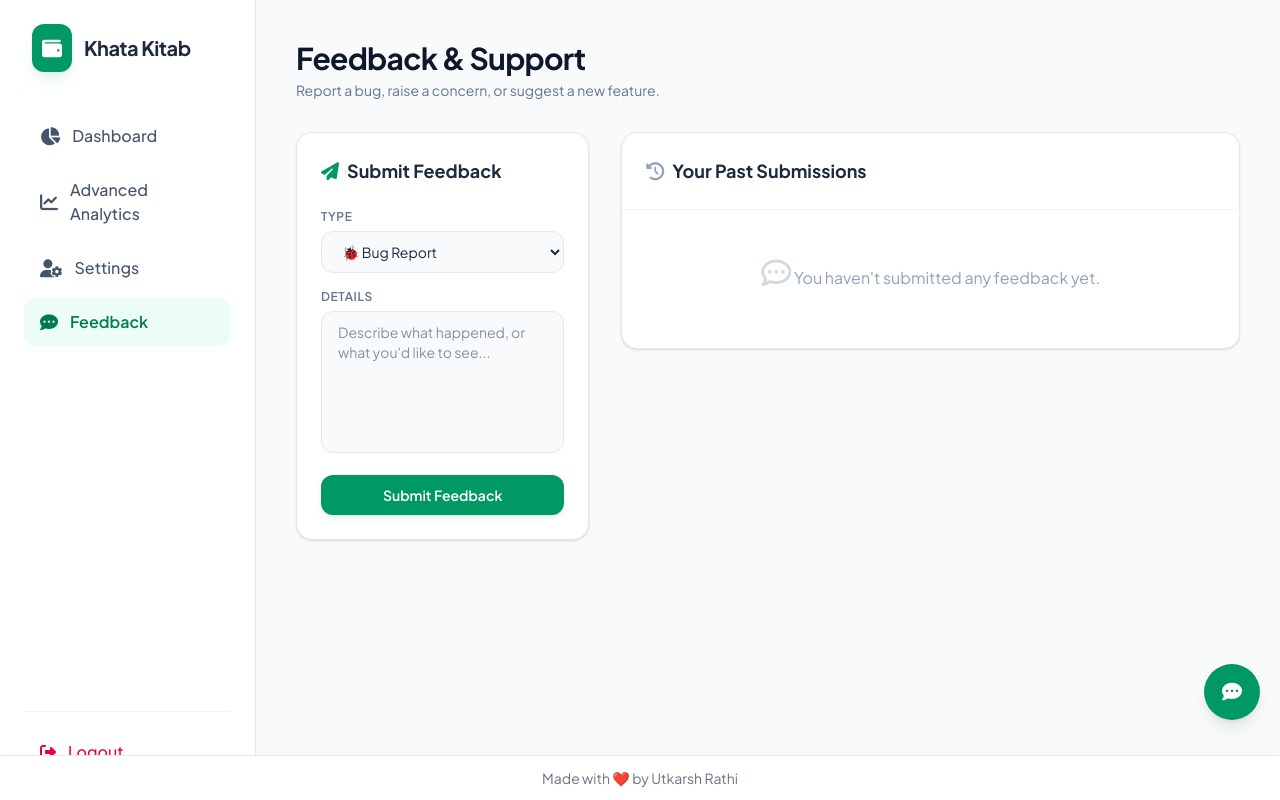
After one commit to utkarshrathihbe/khata-kitab, a Flask app: page /feedback in a window 1280 px wide. The commit adds this page. Run offline with Flask 3, Linux system fonts and the light colour scheme; the visitor is signed in with stand-in values (Sample User, id 1); data that the repository does not hold is empty.

Commit message:
Fix flash message leak across pages and add success/error color coding

```diff
--- a/app.py
+++ b/app.py
@@ -1,6 +1,7 @@
 import io
 import os
 import base64
+import difflib
 from datetime import datetime
 from flask import Flask, render_template, request, redirect, url_for, flash, jsonify
 from flask_login import LoginManager, UserMixin, login_user, login_required, logout_user, current_user
@@ -204,7 +205,7 @@ def feedback_page():
         message = (request.form.get("message") or "").strip()
 
         if not message:
-            flash("Please describe your feedback before submitting.")
+            flash("Please describe your feedback before submitting.", "error")
             return redirect(url_for('feedback_page'))
 
         entry = Feedback(
@@ -216,7 +217,7 @@ def feedback_page():
         )
         db.session.add(entry)
         db.session.commit()
-        flash("Thanks! Your feedback has been submitted.")
+        flash("Thanks! Your feedback has been submitted.", "success")
         return redirect(url_for('feedback_page'))
 
     my_feedback = Feedback.query.filter_by(user_id=current_user.id).order_by(Feedback.id.desc()).all()
@@ -236,10 +237,10 @@ def login_page():
 
         if user and check_password_hash(user.password_hash, password):
             login_user(user)
-            flash("Welcome back to Khata Kitab!")
+            flash("Welcome back to Khata Kitab!", "success")
             return redirect(url_for('dashboard'))
         else:
-            flash("Invalid email or password.")
+            flash("Invalid email or password.", "error")
             return redirect(url_for('login_page'))
 
     return render_template("login.html")
@@ -255,20 +256,20 @@ def signup_page():
         password = request.form.get("password") or ""
 
         if not name or len(name) < 2:
-            flash("Please enter your full name.")
+            flash("Please enter your full name.", "error")
             return redirect(url_for('signup_page'))
 
         if "@" not in email or "." not in email.split("@")[-1]:
-            flash("Please enter a valid email address.")
+            flash("Please enter a valid email address.", "error")
             return redirect(url_for('signup_page'))
 
         if len(password) < 6:
-            flash("Password must be at least 6 characters long.")
+            flash("Password must be at least 6 characters long.", "error")
             return redirect(url_for('signup_page'))
 
         existing_user = User.query.filter_by(email=email).first()
         if existing_user:
-            flash("An account with this email already exists.")
+            flash("An account with this email already exists.", "error")
             return redirect(url_for('signup_page'))
 
         new_user = User(
@@ -280,7 +281,7 @@ def signup_page():
         db.session.commit()
 
         login_user(new_user)
-        flash("Account created successfully! Welcome to Khata Kitab.")
+        flash("Account created successfully! Welcome to Khata Kitab.", "success")
         return redirect(url_for('dashboard'))
 
     return render_template("signup.html")
@@ -289,7 +290,7 @@ def signup_page():
 @login_required
 def logout():
     logout_user()
-    flash("Logged out successfully.")
+    flash("Logged out successfully.", "success")
     return redirect(url_for('login_page'))
 
 @app.route("/forgot", methods=["GET", "POST"])
@@ -299,7 +300,7 @@ def forgot_password():
         user = User.query.filter_by(email=email).first()
         # Always show the same message whether or not the email exists,
         # so we don't leak which emails are registered.
-        flash("If an account with that email exists, password reset instructions would be sent. (Email sending isn't set up yet.)")
+        flash("If an account with that email exists, password reset instructions would be sent. (Email sending isn't set up yet.)", "success")
         return redirect(url_for('login_page'))
 
     return '''
@@ -343,7 +344,7 @@ def add_transaction():
     )
     db.session.add(txn)
     db.session.commit()
-    flash("Transaction ledger sync operation successful!")
+    flash("Transaction ledger sync operation successful!", "success")
     return redirect(url_for('dashboard'))
 
 @app.route("/export")
@@ -370,7 +371,7 @@ def export_csv():
 def edit_transaction(txn_id):
     txn = Transaction.query.get_or_404(txn_id)
     if txn.user_id != current_user.id:
-        flash("You don't have permission to edit this transaction.")
+        flash("You don't have permission to edit this transaction.", "error")
         return redirect(url_for('dashboard'))
 
     if request.method == "POST":
@@ -380,7 +381,7 @@ def edit_transaction(txn_id):
         txn.category = request.form.get("category")
         txn.note = request.form.get("note")
         db.session.commit()
-        flash("Transaction updated successfully!")
+        flash("Transaction updated successfully!", "success")
         return redirect(url_for('dashboard'))
 
     return render_template("edit.html", txn=txn)
@@ -390,12 +391,12 @@ def edit_transaction(txn_id):
 def delete_transaction(txn_id):
     txn = Transaction.query.get(txn_id)
     if txn and txn.user_id != current_user.id:
-        flash("You don't have permission to delete this transaction.")
+        flash("You don't have permission to delete this transaction.", "error")
         return redirect(url_for('dashboard'))
     if txn:
         db.session.delete(txn)
         db.session.commit()
-    flash("Transaction deleted successfully!")
+    flash("Transaction deleted successfully!", "success")
     return redirect(url_for('dashboard'))
 
 @app.route("/cancel-subscription/<int:sub_id>")
@@ -403,12 +404,12 @@ def delete_transaction(txn_id):
 def cancel_subscription(sub_id):
     sub = Subscription.query.get(sub_id)
     if sub and sub.user_id != current_user.id:
-        flash("You don't have permission to cancel this subscription.")
+        flash("You don't have permission to cancel this subscription.", "error")
         return redirect(url_for('dashboard'))
     if sub:
         db.session.delete(sub)
         db.session.commit()
-    flash("Subscription cancelled successfully.")
+    flash("Subscription cancelled successfully.", "success")
     return redirect(url_for('dashboard'))
 
 @app.route("/add-subscription", methods=["POST"])
@@ -422,7 +423,7 @@ def add_subscription():
     )
     db.session.add(sub)
     db.session.commit()
-    flash("Subscription added successfully!")
+    flash("Subscription added successfully!", "success")
     return redirect(url_for('dashboard'))
 
 @app.route("/set-budget", methods=["POST"])
@@ -436,7 +437,7 @@ def set_budget():
     else:
         db.session.add(Budget(user_id=current_user.id, category=category, limit_amount=amount))
     db.session.commit()
-    flash(f"Budget for {category} set to Rs. {amount:,.2f}")
+    flash(f"Budget for {category} set to Rs. {amount:,.2f}", "success")
     return redirect(url_for('dashboard'))
 
 @app.route("/update-profile", methods=["POST"])
@@ -445,7 +446,7 @@ def update_profile():
     new_name = request.form.get("name")
     current_user.name = new_name
     db.session.commit()
-    flash("Personal operational configurations synchronized.")
+    flash("Personal operational configurations synchronized.", "success")
     return redirect(url_for('profile'))
 
 @app.route("/upload-profile-photo", methods=["POST"])
@@ -454,11 +455,11 @@ def upload_profile_photo():
     file = request.files.get("photo")
 
     if not file or file.filename == "":
-        flash("Please choose an image file to upload.")
+        flash("Please choose an image file to upload.", "error")
         return redirect(url_for('profile'))
 
     if not allowed_file(file.filename):
-        flash("Invalid file type. Please upload a PNG, JPG, GIF, or WEBP image.")
+        flash("Invalid file type. Please upload a PNG, JPG, GIF, or WEBP image.", "error")
         return redirect(url_for('profile'))
 
     ext = file.filename.rsplit('.', 1)[1].lower()
@@ -468,7 +469,7 @@ def upload_profile_photo():
 
     current_user.profile_pic = filename
     db.session.commit()
-    flash("Profile photo updated successfully!")
+    flash("Profile photo updated successfully!", "success")
     return redirect(url_for('profile'))
 
 @app.route("/change-password", methods=["POST"])
@@ -479,22 +480,35 @@ def change_password():
     confirm_pwd = request.form.get("confirm_password")
 
     if not check_password_hash(current_user.password_hash, current_pwd):
-        flash("Current password is incorrect.")
+        flash("Current password is incorrect.", "error")
         return redirect(url_for('profile'))
 
     if new_pwd != confirm_pwd:
-        flash("Password sync validation mismatch! Please verify inputs.")
+        flash("Password sync validation mismatch! Please verify inputs.", "error")
         return redirect(url_for('profile'))
 
     current_user.password_hash = generate_password_hash(new_pwd)
     db.session.commit()
-    flash("Security parameters successfully updated.")
+    flash("Security parameters successfully updated.", "success")
     return redirect(url_for('profile'))
 
 # ---- Chatbot Logic ----
 
+def fuzzy_in(keyword, msg_words, threshold=0.78):
+    keyword_words = keyword.split()
+    n = len(keyword_words)
+    if n == 0 or len(msg_words) < n:
+        return False
+    for i in range(len(msg_words) - n + 1):
+        window = " ".join(msg_words[i:i + n])
+        ratio = difflib.SequenceMatcher(None, window, keyword).ratio()
+        if ratio >= threshold:
+            return True
+    return False
+
 def get_chatbot_reply(message, user_id):
     msg = message.lower().strip()
+    msg_words = msg.split()
 
     txns = Transaction.query.filter_by(user_id=user_id).all()
     total_income = sum(t.amount for t in txns if t.transaction_type == 'Income')
@@ -502,29 +516,29 @@ def get_chatbot_reply(message, user_id):
     balance = total_income - total_expense
 
     # --- Data queries ---
-    if "balance" in msg:
+    if fuzzy_in("balance", msg_words):
         return f"Your current net balance is ₹{balance:,.2f}."
 
-    if "how much" in msg and ("spend" in msg or "spent" in msg):
+    if fuzzy_in("spend", msg_words) or fuzzy_in("spent", msg_words):
         categories = {}
         for t in txns:
             if t.transaction_type == 'Expense':
                 categories[t.category.lower()] = categories.get(t.category.lower(), 0) + t.amount
         for cat, amt in categories.items():
-            if cat in msg:
+            if fuzzy_in(cat, msg_words, threshold=0.72):
                 return f"You've spent ₹{amt:,.2f} on {cat.title()} so far."
         if categories:
             lines = [f"{c.title()}: ₹{a:,.2f}" for c, a in categories.items()]
             return "Here's your spending by category:\n" + "\n".join(lines)
         return "You don't have any recorded expenses yet."
 
-    if "income" in msg:
+    if fuzzy_in("income", msg_words):
         return f"Your total recorded income is ₹{total_income:,.2f}."
 
-    if "expense" in msg or "outflow" in msg:
+    if fuzzy_in("expense", msg_words) or fuzzy_in("outflow", msg_words):
         return f"Your total recorded expenses are ₹{total_expense:,.2f}."
 
-    if "budget" in msg:
+    if fuzzy_in("budget", msg_words):
         budgets = Budget.query.filter_by(user_id=user_id).all()
         if not budgets:
             return "You haven't set any budgets yet. You can set one from the Dashboard under 'Set Category Budgets'."
@@ -535,7 +549,7 @@ def get_chatbot_reply(message, user_id):
             lines.append(f"{b.category}: ₹{spent:,.2f} / ₹{b.limit_amount:,.2f} ({pct}%)")
         return "Here's your budget status:\n" + "\n".join(lines)
 
-    if "subscription" in msg or "recurring" in msg or "bill" in msg:
+    if fuzzy_in("subscription", msg_words) or fuzzy_in("recurring", msg_words) or fuzzy_in("bill", msg_words):
         subs = Subscription.query.filter_by(user_id=user_id).all()
         if not subs:
             return "You don't have any active subscriptions listed."
@@ -543,34 +557,47 @@ def get_chatbot_reply(message, user_id):
         return "Your active subscriptions:\n" + "\n".join(lines)
 
     # --- FAQ / how-to ---
-    if "add" in msg and "transaction" in msg:
+    has_add = fuzzy_in("add", msg_words)
+    has_edit = fuzzy_in("edit", msg_words)
+    has_delete = fuzzy_in("delete", msg_words)
+    has_transaction = fuzzy_in("transaction", msg_words, threshold=0.7)
+
+    if has_add and has_transaction:
         return "To add a transaction, go to the Dashboard and fill out the 'Record New Entry' form with date, type, amount, and category."
 
-    if "edit" in msg and "transaction" in msg:
+    if has_edit and has_transaction:
         return "To edit a transaction, go to the Dashboard, find it in the Account Ledger table, and click the pencil icon."
 
-    if "delete" in msg and "transaction" in msg:
+    if has_delete and has_transaction:
         return "To delete a transaction, go to the Dashboard, find it in the Account Ledger table, and click the trash icon."
 
-    if "budget" in msg and ("set" in msg or "how" in msg):
-        return "You can set a category budget from the Dashboard under 'Set Category Budgets' — just enter a category and a limit amount."
-
-    if "subscription" in msg and ("add" in msg or "how" in msg):
-        return "You can add a recurring bill from the Dashboard under 'Recurring Bills' — enter the service name, cost, and billing cycle."
-
-    if "export" in msg or "csv" in msg or "download" in msg:
+    if fuzzy_in("export", msg_words) or fuzzy_in("csv", msg_words) or fuzzy_in("download", msg_words):
         return "You can export all your transactions as a CSV file using the 'Export CSV' button on your Dashboard."
 
-    if "password" in msg:
+    if fuzzy_in("password", msg_words):
         return "You can change your password from the Profile page under 'Update Security Credentials'."
 
-    if "feedback" in msg or "bug" in msg or "report" in msg:
+    if fuzzy_in("feedback", msg_words) or fuzzy_in("bug", msg_words) or fuzzy_in("report", msg_words):
         return "You can report a bug or suggest a feature from the Feedback page, accessible from the sidebar."
 
-    if "hello" in msg or "hi" in msg or "hey" in msg:
+    has_good = fuzzy_in("good", msg_words)
+
+    if has_good and fuzzy_in("morning", msg_words, threshold=0.75):
+        return "Good morning! Hope you have a great day. How can I help with your khata today?"
+
+    if has_good and fuzzy_in("afternoon", msg_words, threshold=0.75):
+        return "Good afternoon! How can I help with your khata today?"
+
+    if has_good and fuzzy_in("evening", msg_words, threshold=0.75):
+        return "Good evening! How can I help with your khata today?"
+
+    if has_good and fuzzy_in("night", msg_words, threshold=0.75):
+        return "Good night! Don't forget to log today's expenses before you sleep. 😊"
+
+    if fuzzy_in("hello", msg_words) or fuzzy_in("hi", msg_words) or fuzzy_in("hey", msg_words):
         return "Hi! I can help with your balance, spending, budgets, subscriptions, or how to use Khata Kitab. What would you like to know?"
 
-    if "thank" in msg:
+    if fuzzy_in("thanks", msg_words) or fuzzy_in("thank you", msg_words):
         return "You're welcome! Let me know if there's anything else you need."
 
     return "I'm not sure about that yet. I can help with your balance, income, expenses, budgets, subscriptions, or how to use features like adding transactions, exporting CSV, or changing your password."
--- a/templates/base.html
+++ b/templates/base.html
@@ -33,6 +33,22 @@
 
     <!-- Dark backdrop shown behind the sidebar when open on mobile -->
     <div id="mobileOverlay" onclick="toggleMobileMenu()" class="hidden fixed inset-0 bg-black/40 z-40 md:hidden"></div>
+
+    <!-- Shared flash messages, consumed here so they never leak to a later page -->
+    {% with messages = get_flashed_messages(with_categories=true) %}
+        {% if messages %}
+        <div class="max-w-3xl mx-auto px-4 pt-4 space-y-2">
+            {% for category, message in messages %}
+            <div class="p-3.5 rounded-xl text-sm flex items-center gap-2.5 shadow-sm
+                {% if category == 'error' %}bg-rose-50 border border-rose-200 text-rose-700
+                {% else %}bg-emerald-50 border border-emerald-200 text-emerald-700{% endif %}">
+                <i class="fa-solid {% if category == 'error' %}fa-circle-exclamation{% else %}fa-circle-check{% endif %}"></i>
+                {{ message }}
+            </div>
+            {% endfor %}
+        </div>
+        {% endif %}
+    {% endwith %}
 
     <!-- Your child template pages inject their content right here -->
     {% block content %}
@@ -87,13 +103,23 @@
             overlay.classList.toggle('hidden');
         }
 
+        function getGreeting() {
+            const hour = new Date().getHours();
+            let timeGreeting;
+            if (hour < 12) timeGreeting = "Good morning";
+            else if (hour < 17) timeGreeting = "Good afternoon";
+            else if (hour < 21) timeGreeting = "Good evening";
+            else timeGreeting = "Good night";
+            return timeGreeting + "! I can help with your balance, spending, budgets, subscriptions, or how to use Khata Kitab. What would you like to know?";
+        }
+
         function toggleChatbot() {
             const panel = document.getElementById('chatbotPanel');
             panel.classList.toggle('hidden');
             if (!panel.classList.contains('hidden')) {
                 const messages = document.getElementById('chatbotMessages');
                 if (messages.children.length === 0) {
-                    appendChatMessage("Hi! I can help with your balance, spending, budgets, subscriptions, or how to use Khata Kitab. What would you like to know?", "bot");
+                    appendChatMessage(getGreeting(), "bot");
                 }
                 document.getElementById('chatbotInput').focus();
             }
--- /dev/null
+++ b/templates/feedback.html
@@ -0,0 +1,118 @@
+{% extends "base.html" %}
+{% block content %}
+<div class="min-h-screen flex bg-[#f8fafc] w-full">
+
+    <aside class="w-64 bg-white border-r border-slate-200 p-6 flex flex-col justify-between hidden md:flex">
+        <div>
+            <a href="/dashboard" class="flex items-center gap-3 mb-10 px-2">
+                <div class="bg-emerald-600 text-white p-2.5 rounded-xl font-bold text-xl shadow-lg shadow-emerald-600/10">
+                    <i class="fa-solid fa-wallet"></i>
+                </div>
+                <span class="text-xl font-bold tracking-tight text-slate-800">Khata Kitab</span>
+            </a>
+            <nav class="space-y-1.5">
+                <a href="/dashboard" class="flex items-center gap-3 px-4 py-3 rounded-xl text-slate-600 hover:bg-slate-50 hover:text-slate-900 font-medium transition-all">
+                    <i class="fa-solid fa-chart-pie text-lg"></i> Dashboard
+                </a>
+                <a href="/reports" class="flex items-center gap-3 px-4 py-3 rounded-xl text-slate-600 hover:bg-slate-50 hover:text-slate-900 font-medium transition-all">
+                    <i class="fa-solid fa-chart-line text-lg"></i> Advanced Analytics
+                </a>
+                <a href="/profile" class="flex items-center gap-3 px-4 py-3 rounded-xl text-slate-600 hover:bg-slate-50 hover:text-slate-900 font-medium transition-all">
+                    <i class="fa-solid fa-user-gear text-lg"></i> Settings
+                </a>
+                <a href="/feedback" class="flex items-center gap-3 px-4 py-3 rounded-xl bg-emerald-50 text-emerald-700 font-semibold transition-all">
+                    <i class="fa-solid fa-comment-dots text-lg"></i> Feedback
+                </a>
+            </nav>
+        </div>
+        <div class="border-t border-slate-100 pt-4">
+            <a href="/logout" class="flex items-center gap-3 px-4 py-3 rounded-xl text-rose-600 hover:bg-rose-50 font-medium transition-all">
+                <i class="fa-solid fa-right-from-bracket"></i> Logout
+            </a>
+        </div>
+    </aside>
+
+    <main class="flex-1 p-6 md:p-10 max-h-screen overflow-y-auto">
+
+        <header class="mb-8">
+            <h1 class="text-2xl md:text-3xl font-bold tracking-tight text-slate-900">Feedback & Support</h1>
+            <p class="text-slate-500 text-sm mt-1">Report a bug, raise a concern, or suggest a new feature.</p>
+        </header>
+
+        <!-- Flash messages are now rendered once in base.html -->
+
+        <div class="grid grid-cols-1 lg:grid-cols-3 gap-8">
+
+            <!-- Submit Form -->
+            <div class="lg:col-span-1">
+                <section class="bg-white border border-slate-200 rounded-2xl p-6 shadow-sm">
+                    <h2 class="text-lg font-bold mb-6 text-slate-800 flex items-center gap-2">
+                        <i class="fa-solid fa-paper-plane text-emerald-600"></i> Submit Feedback
+                    </h2>
+                    <form action="/feedback" method="POST" class="space-y-4">
+                        <div>
+                            <label class="block text-xs font-semibold text-slate-500 uppercase tracking-wider mb-1.5">Type</label>
+                            <select name="category" required
+                                    class="w-full bg-slate-50 border border-slate-200 rounded-xl px-4 py-2.5 text-sm text-slate-800 focus:outline-none focus:border-emerald-600 focus:bg-white transition-all">
+                                <option value="Bug">🐞 Bug Report</option>
+                                <option value="Concern">⚠️ Concern / Issue</option>
+                                <option value="Feature Request">💡 Feature Request</option>
+                                <option value="Other">💬 Other</option>
+                            </select>
+                        </div>
+                        <div>
+                            <label class="block text-xs font-semibold text-slate-500 uppercase tracking-wider mb-1.5">Details</label>
+                            <textarea name="message" rows="6" required placeholder="Describe what happened, or what you'd like to see..."
+                                      class="w-full bg-slate-50 border border-slate-200 rounded-xl px-4 py-2.5 text-sm text-slate-800 focus:outline-none focus:border-emerald-600 focus:bg-white transition-all resize-none"></textarea>
+                        </div>
+                        <button type="submit"
+                                class="w-full bg-emerald-600 hover:bg-emerald-700 text-white font-semibold py-2.5 rounded-xl text-sm shadow-md shadow-emerald-600/10 cursor-pointer transition-all">
+                            Submit Feedback
+                        </button>
+                    </form>
+                </section>
+            </div>
+
+            <!-- Past Submissions -->
+            <div class="lg:col-span-2">
+                <section class="bg-white border border-slate-200 rounded-2xl overflow-hidden shadow-sm">
+                    <div class="p-6 border-b border-slate-100">
+                        <h2 class="text-lg font-bold text-slate-800 flex items-center gap-2">
+                            <i class="fa-solid fa-clock-rotate-left text-slate-400"></i> Your Past Submissions
+                        </h2>
+                    </div>
+                    <div class="divide-y divide-slate-100">
+                        {% for item in feedback_list %}
+                        <div class="p-5">
+                            <div class="flex items-center justify-between mb-2">
+                                <span class="text-xs font-semibold px-2.5 py-1 rounded-full
+                                    {% if item.category == 'Bug' %}bg-rose-50 text-rose-700
+                                    {% elif item.category == 'Concern' %}bg-amber-50 text-amber-700
+                                    {% elif item.category == 'Feature Request' %}bg-indigo-50 text-indigo-700
+                                    {% else %}bg-slate-100 text-slate-600{% endif %}">
+                                    {{ item.category }}
+                                </span>
+                                <span class="text-xs text-slate-400">{{ item.created_at }}</span>
+                            </div>
+                            <p class="text-sm text-slate-700">{{ item.message }}</p>
+                            <span class="inline-block mt-2 text-xs font-medium px-2 py-0.5 rounded-full
+                                {% if item.status == 'Open' %}bg-slate-100 text-slate-500
+                                {% elif item.status == 'In Progress' %}bg-blue-50 text-blue-600
+                                {% else %}bg-emerald-50 text-emerald-600{% endif %}">
+                                {{ item.status }}
+                            </span>
+                        </div>
+                        {% else %}
+                        <div class="p-12 text-center text-slate-400">
+                            <i class="fa-regular fa-comment-dots text-3xl mb-3 block opacity-40"></i>
+                            You haven't submitted any feedback yet.
+                        </div>
+                        {% endfor %}
+                    </div>
+                </section>
+            </div>
+
+        </div>
+    </main>
+</div>
+{% endblock %}
```
Also changed, not shown: templates/login.html (+7 -4 lines), templates/profile.html (+4 -14 lines), templates/signup.html (+7 -4 lines).
